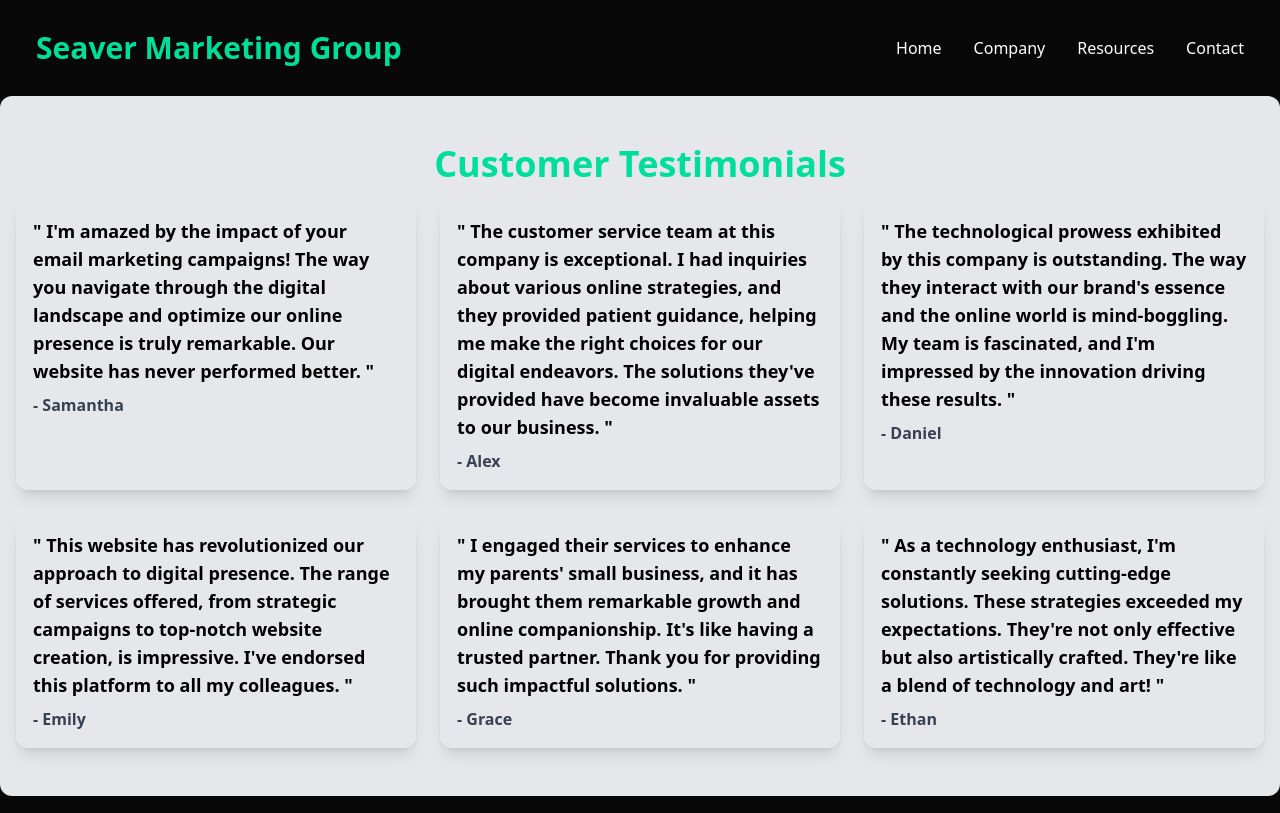
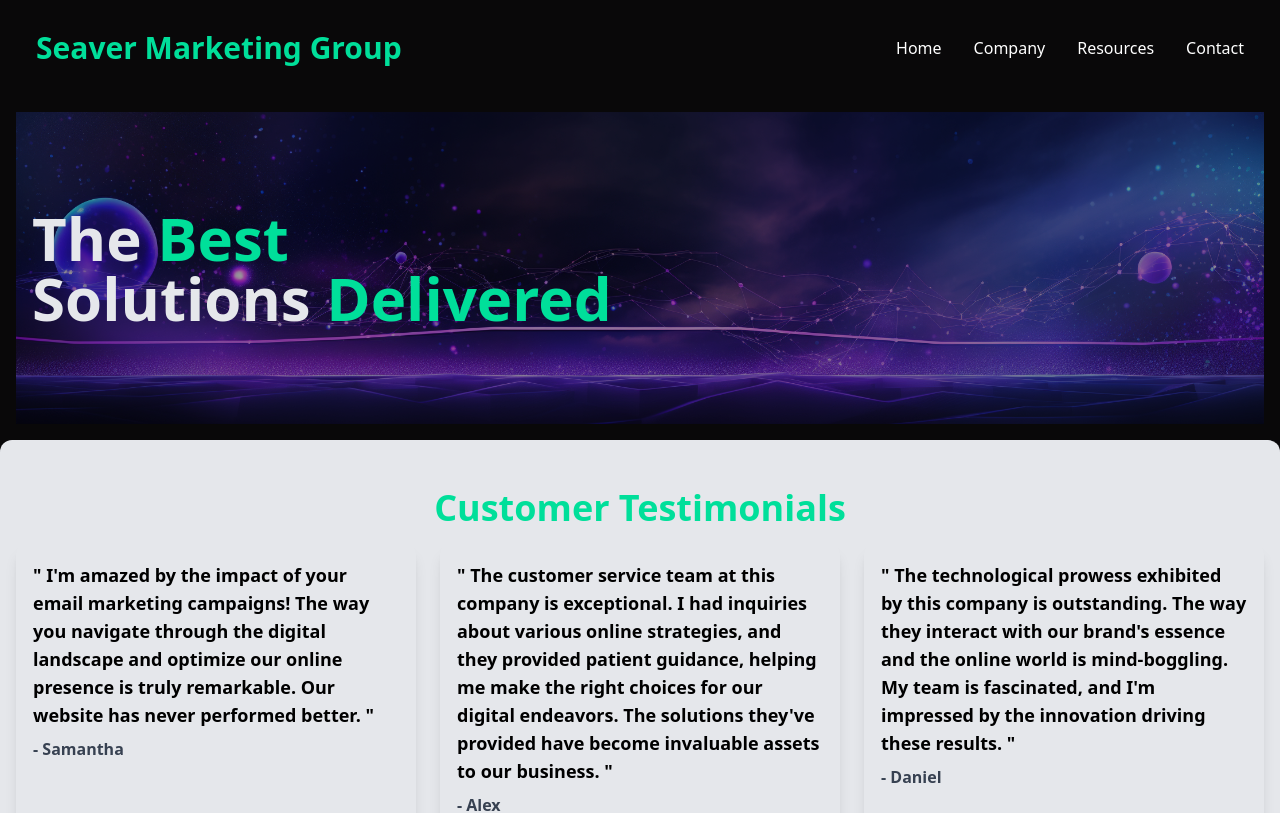
Before and after one commit to ryanhood10/SeaverMarketingGroup, a React (Create React App) app: page /testimonials in a window 1280 px wide. Shown: the top 813 px of the page. Built offline with nearby package versions, Linux system fonts and the light colour scheme.

Commit message:
added other hero

```diff
--- a/src/App.js
+++ b/src/App.js
@@ -8,7 +8,7 @@ import Engagement from './compenents/Engagement';
 import NewsLetter from './compenents/NewsLetter';
 import HeadlineCards from './compenents/HeadlineCards';
 import TestimonialsPage from './compenents/Testimonials';
-
+import OtherHero from './compenents/OtherHero';
 import './index.css';
 
 function App() {
@@ -40,8 +40,10 @@ function App() {
           />
           <Route
             path="/testimonials"
-            element={
+            element={ <React.Fragment>
+                <OtherHero />
                 <TestimonialsPage />
+                </React.Fragment>
             }
           />
           <Route
--- /dev/null
+++ b/src/compenents/OtherHero.jsx
@@ -0,0 +1,21 @@
+import React from 'react'
+import robot1 from './assets/pictures/MarketingHeader2.png';
+
+
+
+const OtherHero = () => {
+    return (
+        <div className="max-w-[1640px] mx-auto p-4">
+            <div className='max-h-[500px] relative'>
+                {/* overlay */}
+                <div className='absolute w-full h-full text-gray-200 max-h-[500px] bg-black/40 flex flex-col justify-center'>
+                    <h1 className='px-4 text-4xl sm:text-5xl md:text-6xl lg:7xl font-bold' >The <span className='text-[#00df9a]'> Best</span></h1>
+                    <h1 className='px-4 text-4xl sm:text-5xl md:text-6xl lg:7xl font-bold' >Solutions <span className='text-[#00df9a]'> Delivered</span></h1>
+                </div>
+                    <img className='w-full max-h-[500px] object-cover' src={robot1}  alt="robot1" />
+            </div>
+        </div>
+    )
+}
+
+export default OtherHero
```
Also changed, not shown: src/compenents/assets/pictures/MarketingHeader2.png (added).
